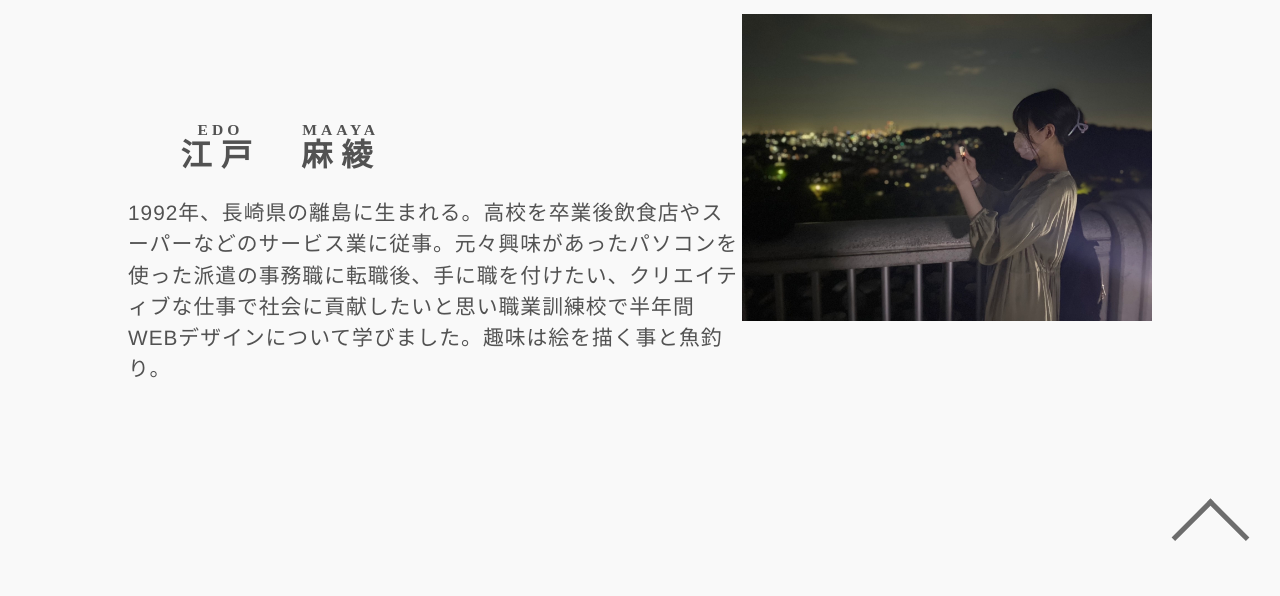
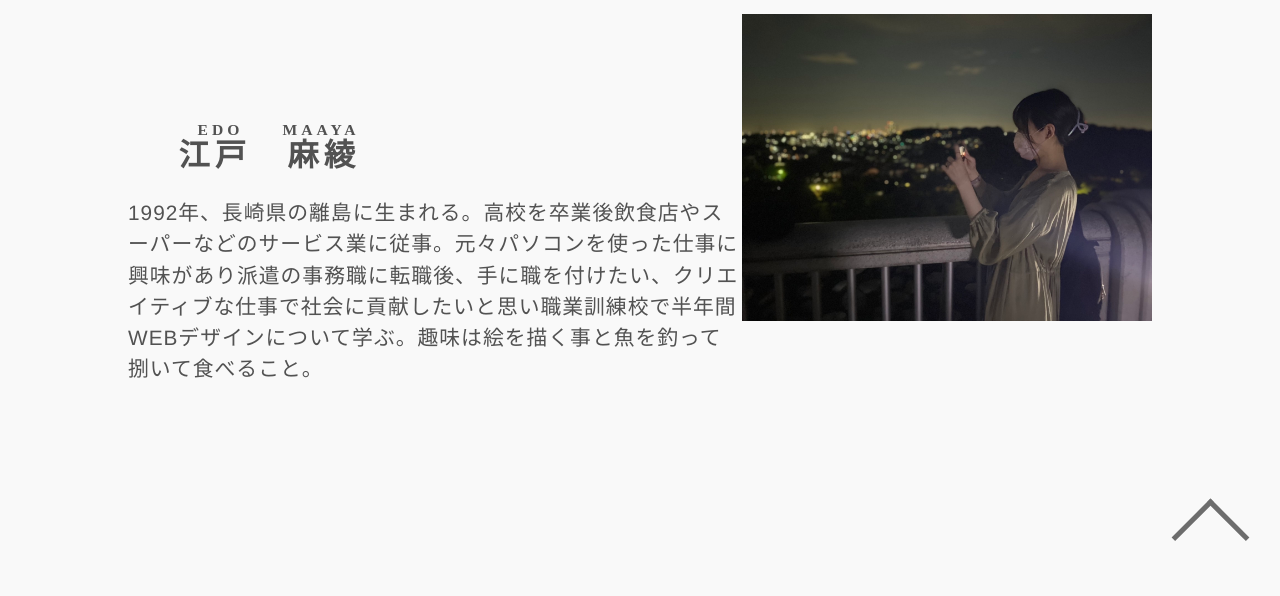
Before and after one commit to maayaedo/portfolio04, a plain HTML site: page about.html in a window 1280 px wide. Shown: the part 204-800 px from the top of the page. Drawn offline with nearby package versions, Linux system fonts and the light colour scheme.

Commit message:
Update about.html

```diff
--- a/about.html
+++ b/about.html
@@ -39,9 +39,9 @@
                 </div>
                 <div class="introduce-contents">
                     <div class="introduce-contents-p">
-                        <h2><ruby>江戸　麻綾<rt>　EDO　　　MAAYA</rt></ruby></h2>
+                        <h2><ruby>江戸　麻綾<rt>　EDO　　MAAYA</rt></ruby></h2>
                         <img class="sp" src="images/profile-photo01.JPG" width=100%" height="auto">
-                        <p>1992年、長崎県の離島に生まれる。高校を卒業後飲食店やスーパーなどのサービス業に従事。元々興味があったパソコンを使った派遣の事務職に転職後、手に職を付けたい、クリエイティブな仕事で社会に貢献したいと思い職業訓練校で半年間WEBデザインについて学びました。趣味は絵を描く事と魚釣り。</p>
+                        <p>1992年、長崎県の離島に生まれる。高校を卒業後飲食店やスーパーなどのサービス業に従事。元々パソコンを使った仕事に興味があり派遣の事務職に転職後、手に職を付けたい、クリエイティブな仕事で社会に貢献したいと思い職業訓練校で半年間WEBデザインについて学ぶ。趣味は絵を描く事と魚を釣って捌いて食べること。</p>
                     </div>
                     <img class="pc" src="images/profile-photo01.JPG" width=40%" height="30%">
                 </div>
```
